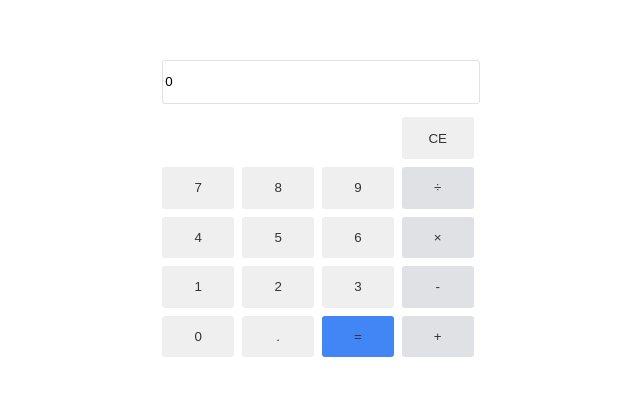
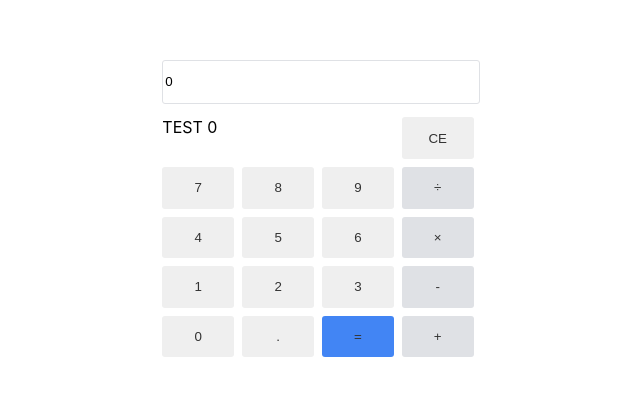
Before and after one commit to AndrewZamora/javascript-calculator, a React (Create React App) app: page / in a window 1280 px wide. Shown: the part 198-594 px from the top of the page, without its empty margins (322-962 px from the left). Built offline with nearby package versions, Linux system fonts and the light colour scheme.

Commit message:
Added calculate function

```diff
--- a/src/App.js
+++ b/src/App.js
@@ -1,6 +1,28 @@
 import React, { Component } from 'react'
 import './App.css';
 
+const calculate = array => {
+  const operators = {
+    "+": (a, b) => a + b,
+    "-": (a, b) => a - b,
+    "*": (a, b) => a * b,
+    "/": (a, b) => a / b,
+  }
+  let result;
+  let currentOp;
+  array.forEach(numOrOp => {
+    if (!result) {
+      result = numOrOp;
+    }
+    if (currentOp && typeof numOrOp === "number") {
+      result = operators[currentOp](result, numOrOp);
+    }
+    if (typeof numOrOp === "string") {
+      currentOp = numOrOp;
+    }
+  });
+  return result;
+}
 export class App extends Component {
   constructor(props) {
     super(props);
@@ -52,13 +74,14 @@ export class App extends Component {
         />
         <div className="pad">
           {this.createNumPad(this.inputNum)}
+          {"TEST " + calculate([3, "*","-", 3])}
           <button className="decimal pad-btn" id="decimal" >.</button>
-          <button className="equals pad-btn" id="equals" onClick={()=>this.equate} >=</button>
+          <button className="equals pad-btn" id="equals" onClick={() => this.equate} >=</button>
           <button className="clear pad-btn" id="clear" >CE</button>
           <button className="divide operators pad-btn" id="divide">&divide;</button>
           <button className="multiply operators pad-btn" id="multiply">&times;</button>
           <button className="subtract operators pad-btn" id="subtract">-</button>
-          <button className="add operators pad-btn" id="add" onClick={()=> this.add}>+</button>
+          <button className="add operators pad-btn" id="add" onClick={() => this.add}>+</button>
         </div>
       </div>
     )
```
